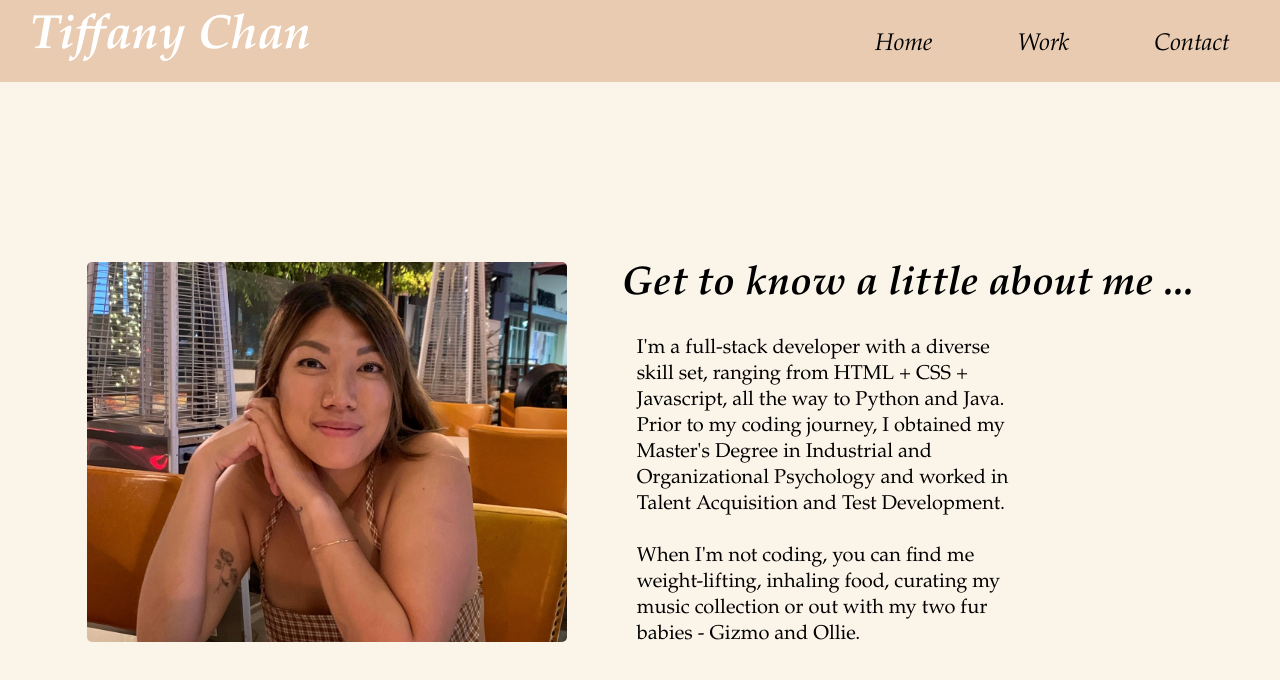
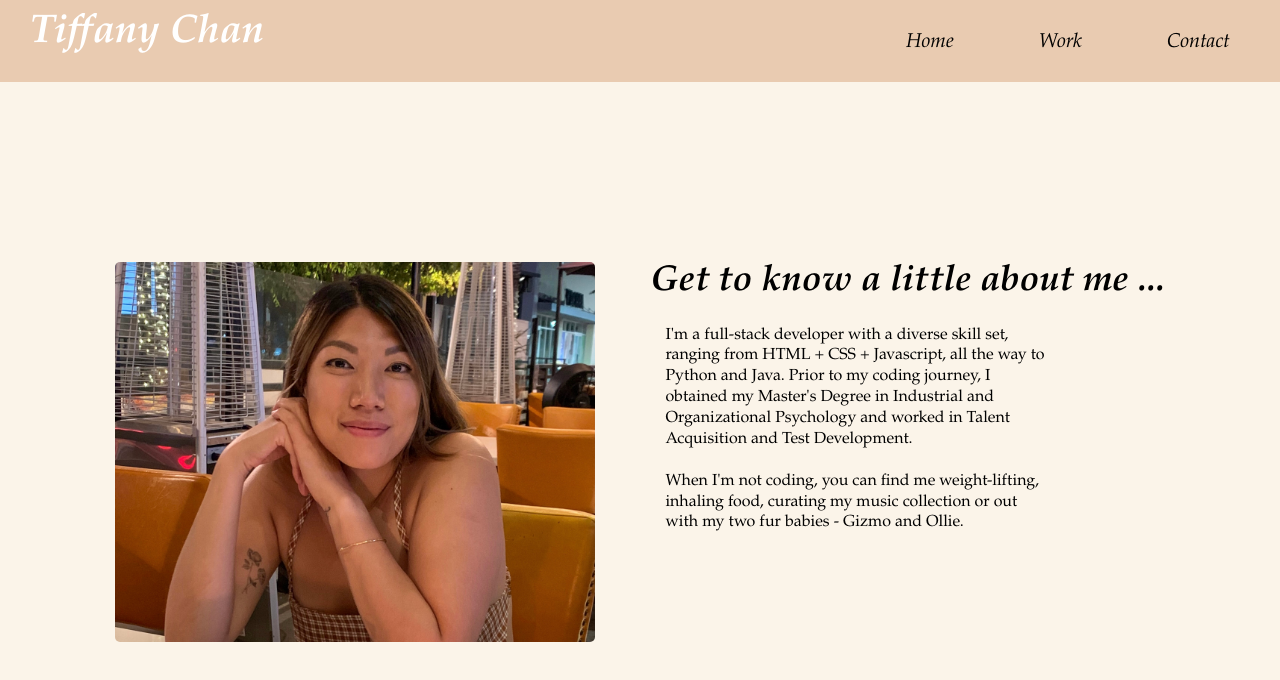
Before and after one commit to tiffchannn/tiffany_portfolio, a Next.js app: page /about in a window 1280 px wide. Shown: the top 680 px of the page. Built offline with nearby package versions, Linux system fonts and the light colour scheme; a web font is replaced by a local one.

Commit message:
Updated sizing

```diff
--- a/styles/Home.module.css
+++ b/styles/Home.module.css
@@ -1,6 +1,6 @@
 .text {
   font-family: Garamond, Georgia, sans-serif;
-  font-size: 20px;
+  font-size: 18px;
   font-weight: 100;
   margin: 0;
 }
@@ -59,7 +59,7 @@
   font-style: italic;
   margin: 0;
   line-height: 1.15;
-  font-size: 5rem;
+  font-size: 3.5rem;
 
 }
 
@@ -69,7 +69,7 @@
   margin-top: 10px;
   margin-left: 30px;
   line-height: 1.15;
-  font-size: 3rem;
+  font-size: 2.5rem;
   color: white;
 }
 
@@ -92,7 +92,7 @@
 .navbar a{
   font-family: Garamond, Georgia, sans-serif;
   font-style: italic;
-  font-size: 1.50rem;
+  font-size: 1.25rem;
   margin-right: 50px;
   margin-left: 35px;
 }
@@ -121,7 +121,7 @@
 .description {
   font-family: Garamond, Georgia, sans-serif;
   line-height: 1.5;
-  font-size: 1.5rem;
+  font-size: 18px;
   text-align: center;
   /* width: 870px; */
 }
@@ -247,12 +247,12 @@
   font-style: italic;
   margin: 0;
   line-height: 1.15;
-  font-size: 2.5rem;
+  font-size: 2.25rem;
 }
 
 .about_info{
   font-family: Garamond, Georgia, sans-serif;
-  font-size: 20px;
+  font-size: 16px;
   font-weight: 100;
   line-height: 1.3;
   width: 400px;
@@ -264,7 +264,7 @@
 
 .about_info2{
   font-family: Garamond, Georgia, sans-serif;
-  font-size: 20px;
+  font-size: 16px;
   font-weight: 100;
   line-height: 1.3;
   width: 400px;
```
